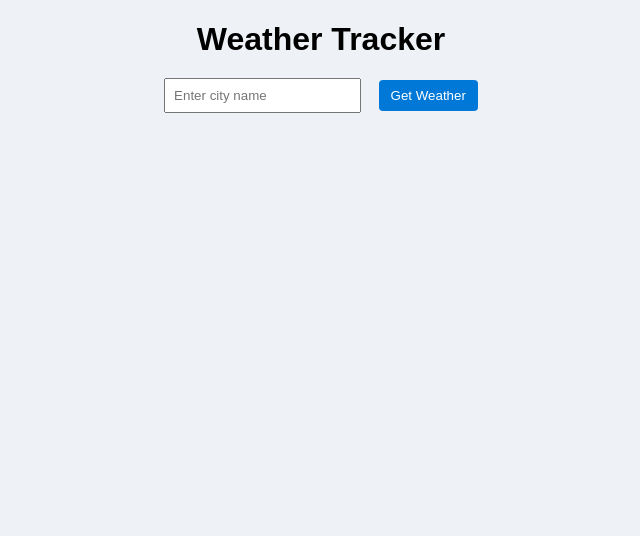
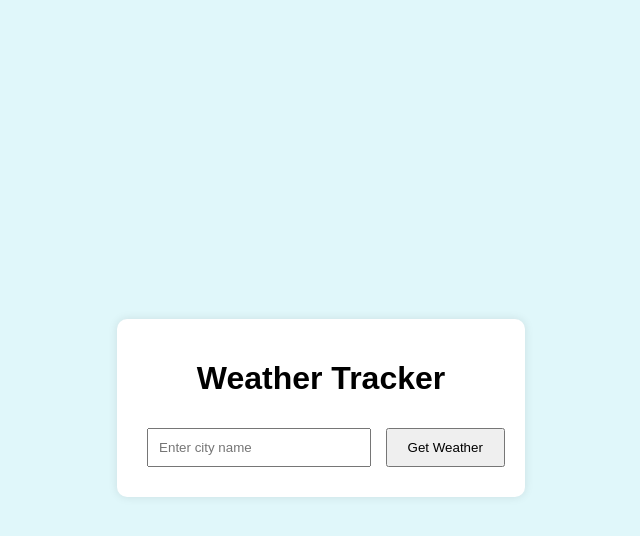
Before and after one commit to Raymond-00/live-weather-tracker, a plain HTML site: page index.html in a window 1280 px wide. Shown: the whole page, without its empty margins (319-959 px from the left). Drawn offline with Linux system fonts and the light colour scheme.

Commit message:
Revamp styles for weather app interface
Updated styles for the weather app, including background color and layout adjustments.

```diff
--- a/style.css
+++ b/style.css
@@ -1,54 +1,27 @@
 body {
   font-family: Arial, sans-serif;
-  background: #eef2f7;
-  margin: 0;
-  padding: 0;
+  background: #e0f7fa;
   display: flex;
   justify-content: center;
+  align-items: center;
+  height: 100vh;
 }
 
-.container {
-  max-width: 700px;
-  margin-top: 40px;
+.weather-app {
+  text-align: center;
+  background: #ffffff;
   padding: 20px;
-  background: #fff;
   border-radius: 10px;
-  box-shadow: 0 4px 12px rgba(0,0,0,0.1);
+  box-shadow: 0 0 10px rgba(0,0,0,0.1);
 }
 
-h1 {
-  text-align: center;
-  margin-bottom: 20px;
-}
-
-.controls {
-  display: flex;
-  justify-content: center;
-  margin-bottom: 15px;
-}
-
-#cityInput {
-  flex: 1;
-  padding: 8px;
-  margin-right: 8px;
+input {
+  padding: 10px;
+  margin: 10px;
+  width: 200px;
 }
 
 button {
-  padding: 8px 12px;
-  margin-left: 5px;
+  padding: 10px 20px;
   cursor: pointer;
-  border: none;
-  background: #0078d7;
-  color: white;
-  border-radius: 4px;
 }
-
-button:hover {
-  background: #005fa3;
-}
-
-#weatherInfo {
-  margin-top: 20px;
-  font-size: 1.1em;
-  text-align: center;
-}
```
